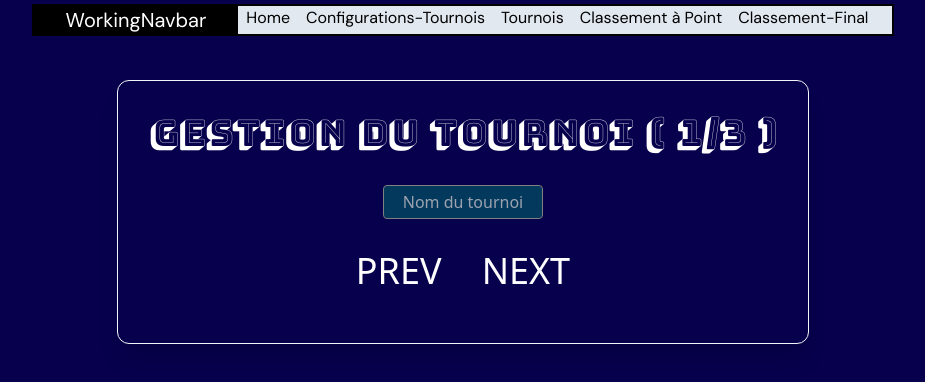
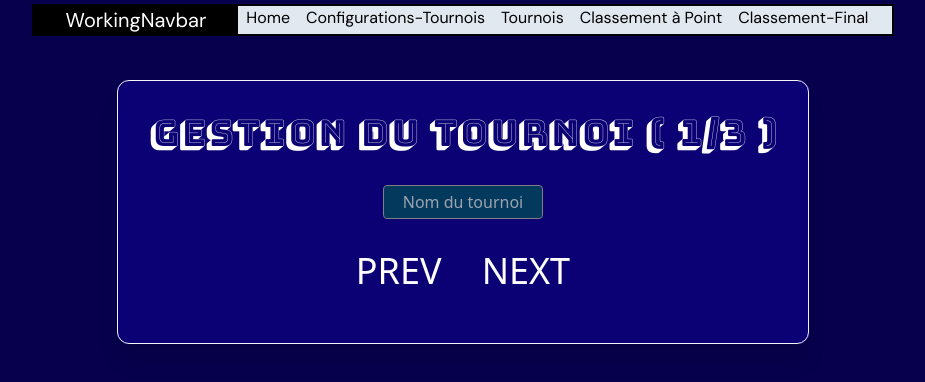
Before and after one commit to JoffreyChevalier/Bagarr.iO, a React (Vite) app in the folder frontend/: page /creer-un-tournoi in a window 1280 px wide. Shown: the top 382 px of the page, without its empty margins (177-1102 px from the left). Built offline with nearby package versions, Linux system fonts and the light colour scheme; no server answers.

Commit message:
change backdrop color 🦸🦸🦸

```diff
--- a/frontend/src/pages/CreateTournament.jsx
+++ b/frontend/src/pages/CreateTournament.jsx
@@ -33,7 +33,7 @@ function CreateTournament() {
 
   return (
     <body className="flex justify-center">
-      <div className="max-w-fit text-white text-4xl relative block bg-prim_color p-8 border border-gray-100 shadow-xl rounded-xl m-6">
+      <div className="backdrop-brightness-150 max-w-fit text-white text-4xl relative block p-8 border border-gray-100 shadow-xl rounded-xl m-6">
         <h1 className="mb-8">
           GESTION DU TOURNOI ({tournamentName} {step}/3 )
         </h1>
```
